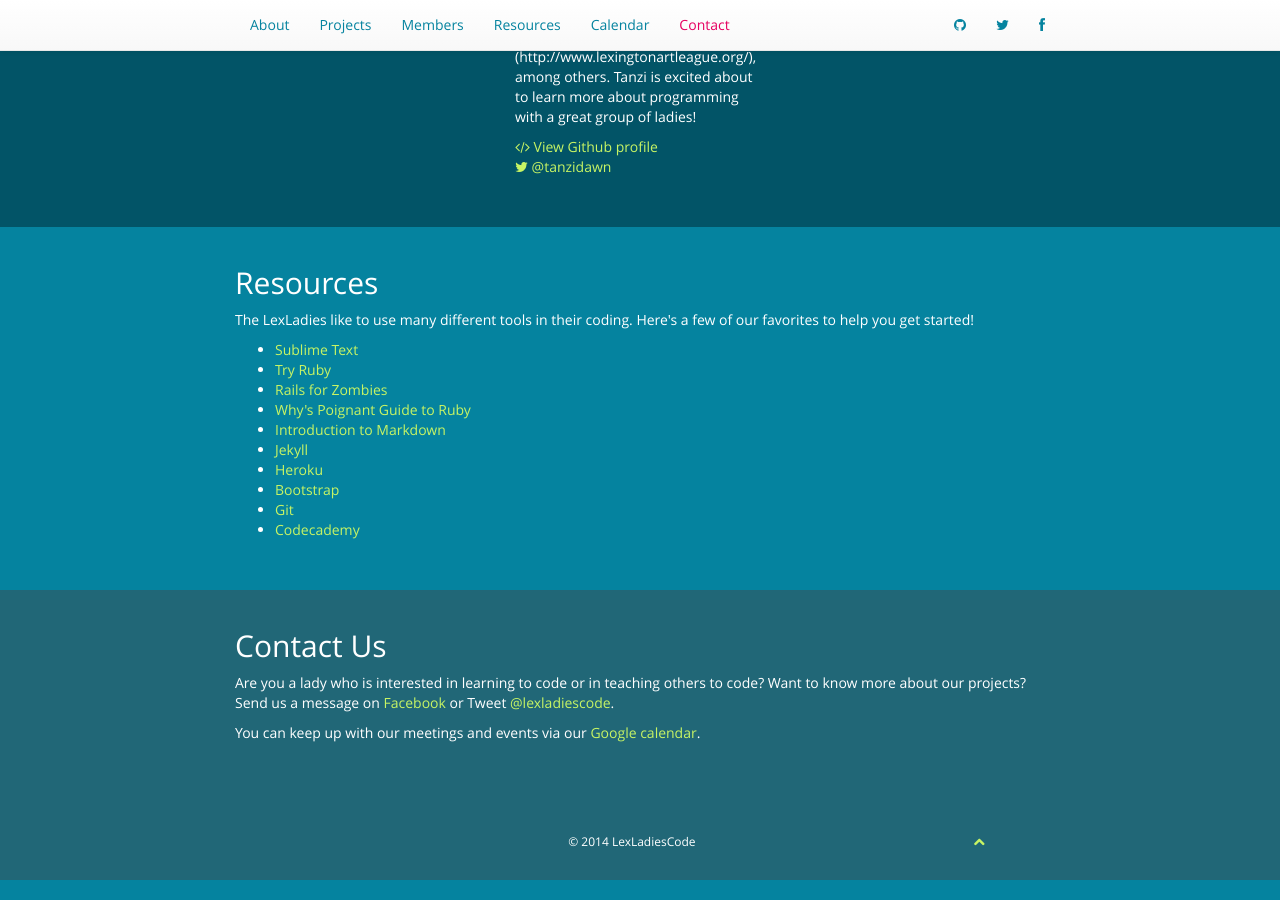
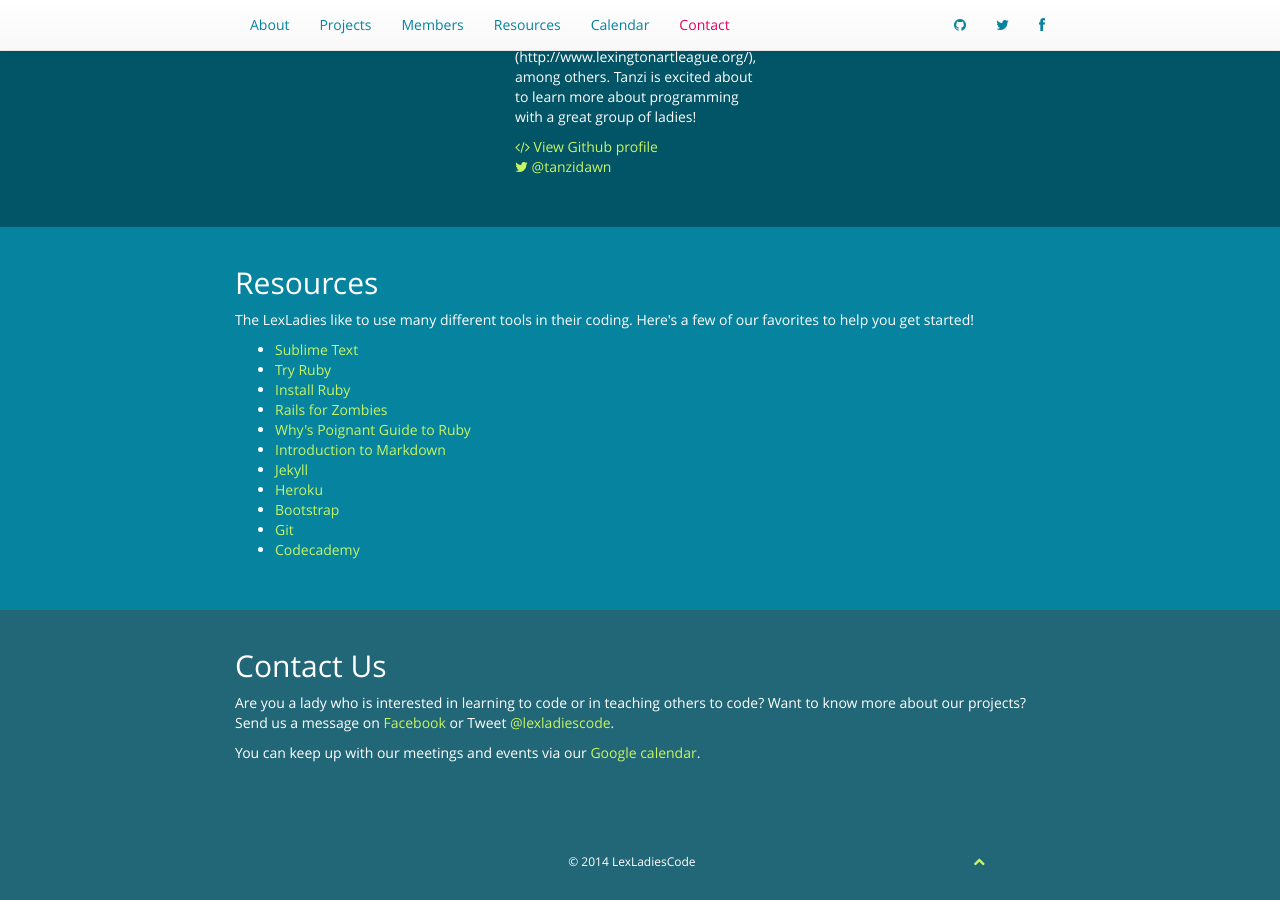
Before and after one commit to LexLadiesCode/LexLadiesCode.github.io, a Jekyll site: the page built from index.html, in a window 1280 px wide and 900 px high, scrolled down 3002 px. Built offline with Jekyll 4.4.1, drawn with Linux system fonts in a browser that asks for light colours; nearby versions of some CDN libraries; Markdown is read by kramdown in place of the engine named in the settings.

Commit message:
add ruby installer link

```diff
--- a/_includes/resources.html
+++ b/_includes/resources.html
@@ -6,6 +6,7 @@
 		<ul>
 			<li><a href="http://www.sublimetext.com/">Sublime Text</a></li>
 			<li><a href="http://tryruby.org">Try Ruby</a></li>
+			<li><a href="https://www.ruby-lang.org/en/installation/">Install Ruby</a></li>
 			<li><a href="http://railsforzombies.org/">Rails for Zombies</a></li>
 			<li><a href="http://www.rubyinside.com/media/poignant-guide.pdf">Why's Poignant Guide to Ruby</a></li>
 			<li><a href="http://daringfireball.net/projects/markdown/syntax">Introduction to Markdown</a></li>
```
